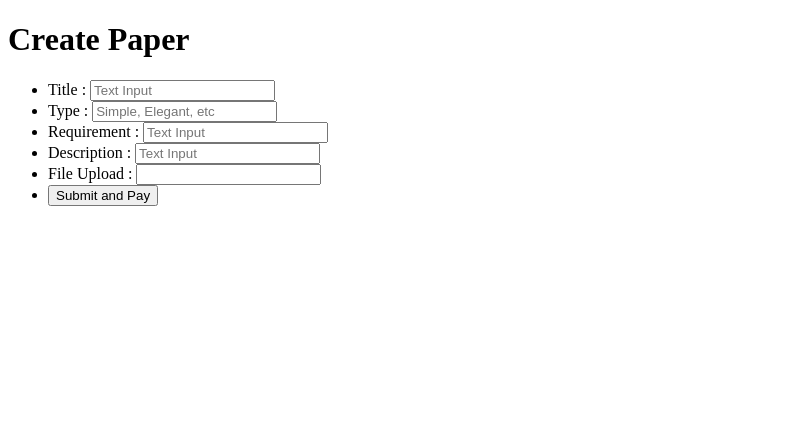
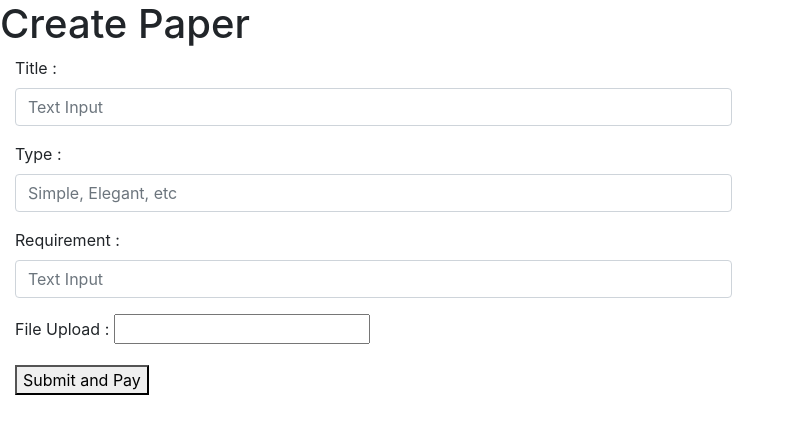
Before and after one commit to KalvinE14/MyPapers, a Laravel app: page /paper/create in a window 1280 px wide. Shown: the top 434 px of the page, without its empty margins (0-793 px from the left). Run offline with Laravel 8, Linux system fonts and the light colour scheme.

Commit message:
Create Insert Paper Data

```diff
--- a/MyPapers/app/Http/Controllers/PaperController.php
+++ b/MyPapers/app/Http/Controllers/PaperController.php
@@ -30,18 +30,25 @@ class PaperController extends Controller
 
     public function store(Request $request)
     {
-        $papers = new Paper;
-        $papers->title = $request->title;
-        $papers->type = $request->type;
-        $papers->requirement = $request->requirement;
-        $papers->description = $request->description;
-        $papers->status = $request->status;
-        $papers->file = $request->file;
-        $papers->preview = $request->file;
-        $papers->user_id = 1;
+        $request->validate([
+            'title' => 'required',
+            'type' => 'required',
+            'requirement' => 'required',
+            'description' => 'required',
+            'file' => 'nullable',
+        ]);
 
-        $papers->save();
+        Paper::create([
+            'title' => $request->title,
+            'type' => $request->type,
+            'requirement' => $request->requirement,
+            'description' => $request->description,
+            'status' => "Pending",
+            'file' => $request->file,
+            'preview' => null,
+            'user_id' => 1
+        ]);
 
-        return redirect('/paper');
+        return redirect('/paper')->with('status', 'Paper has been created!');
     }
 }
--- a/MyPapers/app/Paper.php
+++ b/MyPapers/app/Paper.php
@@ -6,5 +6,8 @@ use Illuminate\Database\Eloquent\Model;
 
 class Paper extends Model
 {
-    //
+    protected $fillable = [
+        'title', 'type', 'requirement', 'description',
+        'status', 'file', 'preview', 'user_id'
+    ];
 }
--- a/MyPapers/resources/views/create_paper.blade.php
+++ b/MyPapers/resources/views/create_paper.blade.php
@@ -1,45 +1,60 @@
 <!DOCTYPE html>
 <html lang="en">
 <head>
-    <meta charset="UTF-8">
-    <meta name="viewport" content="width=device-width, initial-scale=1.0">
+    <meta charset="utf-8">
+    <meta name="viewport" content="width=device-width, initial-scale=1, shrink-to-fit=no">
+    <link rel="stylesheet" href="https://stackpath.bootstrapcdn.com/bootstrap/4.3.1/css/bootstrap.min.css" integrity="sha384-ggOyR0iXCbMQv3Xipma34MD+dH/1fQ784/j6cY/iJTQUOhcWr7x9JvoRxT2MZw1T" crossorigin="anonymous">
     <title>Create Paper</title>
 </head>
 <body>
     <h1>Create Paper</h1>
 
+    <div class="col-7">
         <form action="/paper" method="post" >
             @csrf
-        <input type="hidden" name="status" value="Pending">
             <!-- <input type="hidden" name="userid" value="Input::get('userid')"> -->
-        <ul>
-            <li>
+            <div class="form-group">
                     <label for="title">Title : </label>
-                <input type="text" name="title" id="title" required placeholder="Text Input">
-            </li>
+                    <input type="text" class="form-control @error('title') is-invalid @enderror" name="title" id="title" placeholder="Text Input">
+                    @error('title')
+                        <div class="invalid-feedback">{{ $message }}</div>
+                    @enderror
+            </div>
 
-            <li>
+            <div class="form-group">
                     <label for="type">Type :</label>
-                <input type="text" name="type" id="type" required placeholder="Simple, Elegant, etc">
-            </li>
+                    <input type="text" class="form-control @error('title') is-invalid @enderror" name="type" id="type" placeholder="Simple, Elegant, etc">
+                    @error('title')
+                        <div class="invalid-feedback">{{ $message }}</div>
+                    @enderror
+            </div>
 
-            <li>
+            <div class="form-group">
                     <label for="requirement">Requirement :</label>
-                <input type="text" name="requirement" id="requirement" required placeholder="Text Input">
-            </li>
+                    <input type="text" class="form-control @error('title') is-invalid @enderror" name="requirement" id="requirement" placeholder="Text Input">
+                    @error('title')
+                        <div class="invalid-feedback">{{ $message }}</div>
+                    @enderror
+            </div>
 
-            <li>
-                <label for="description">Description :</label>
-                <input type="text" name="description" id="description" required placeholder="Text Input">
-            </li>
-
-            <li>
+            <div class="form-group">
                     <label for="file">File Upload :</label>
                     <input type="text" name="file" id="file">
-            </li>
+                    @error('title')
+                        <div class="invalid-feedback">{{ $message }}</div>
+                    @enderror
+            </div>
 
-            <li><button type="submit" name="insert">Submit and Pay</button></li>
-        </ul>
+            <div class="form-group">
+                <button type="submit" name="insert">Submit and Pay</button>
+            </div>
         </form>
+    </div>
+
+
+    <script src="https://code.jquery.com/jquery-3.3.1.slim.min.js" integrity="sha384-q8i/X+965DzO0rT7abK41JStQIAqVgRVzpbzo5smXKp4YfRvH+8abtTE1Pi6jizo" crossorigin="anonymous"></script>
+    <script src="https://cdnjs.cloudflare.com/ajax/libs/popper.js/1.14.7/umd/popper.min.js" integrity="sha384-UO2eT0CpHqdSJQ6hJty5KVphtPhzWj9WO1clHTMGa3JDZwrnQq4sF86dIHNDz0W1" crossorigin="anonymous"></script>
+    <script src="https://stackpath.bootstrapcdn.com/bootstrap/4.3.1/js/bootstrap.min.js" integrity="sha384-JjSmVgyd0p3pXB1rRibZUAYoIIy6OrQ6VrjIEaFf/nJGzIxFDsf4x0xIM+B07jRM" crossorigin="anonymous"></script>
+  </body>
 </body>
 </html>
```
Also changed, not shown: MyPapers/resources/views/paper.blade.php (+7 -0 lines). Lines whose indentation alone changed are shown as unchanged.
